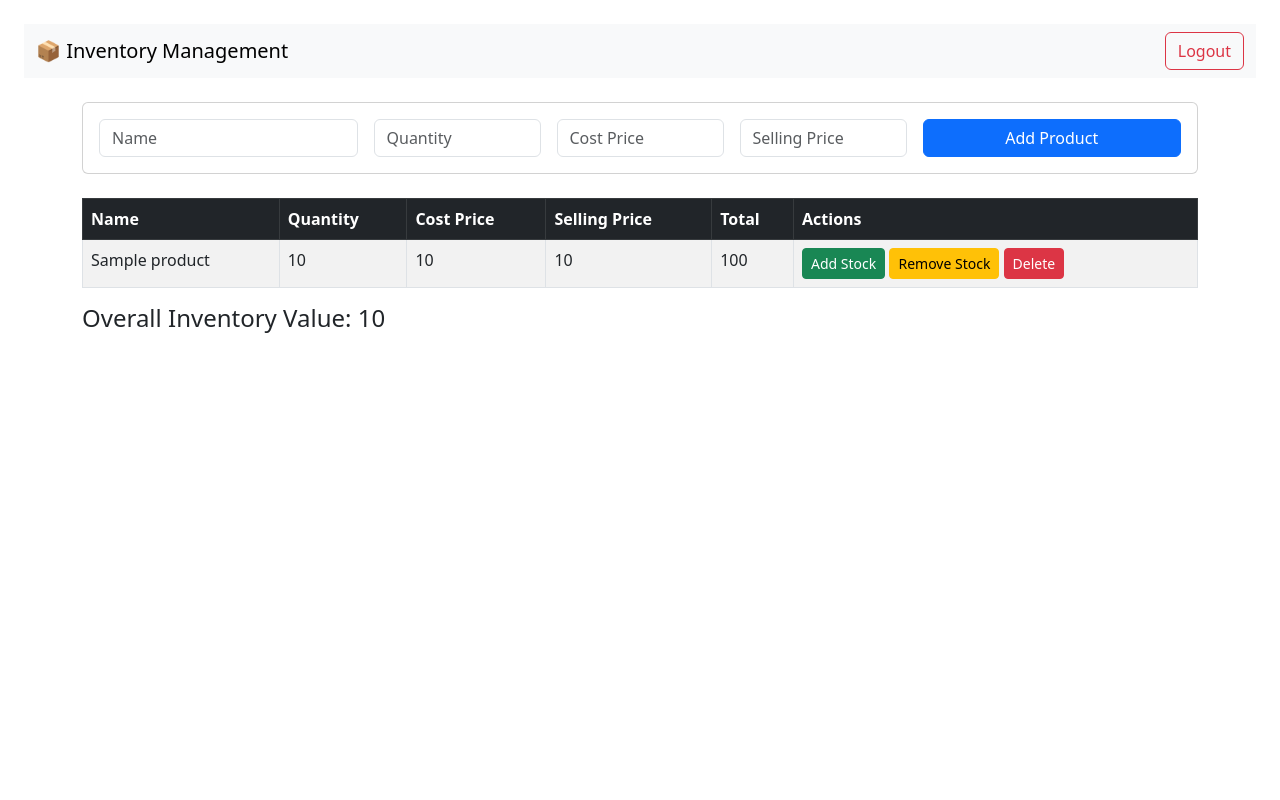
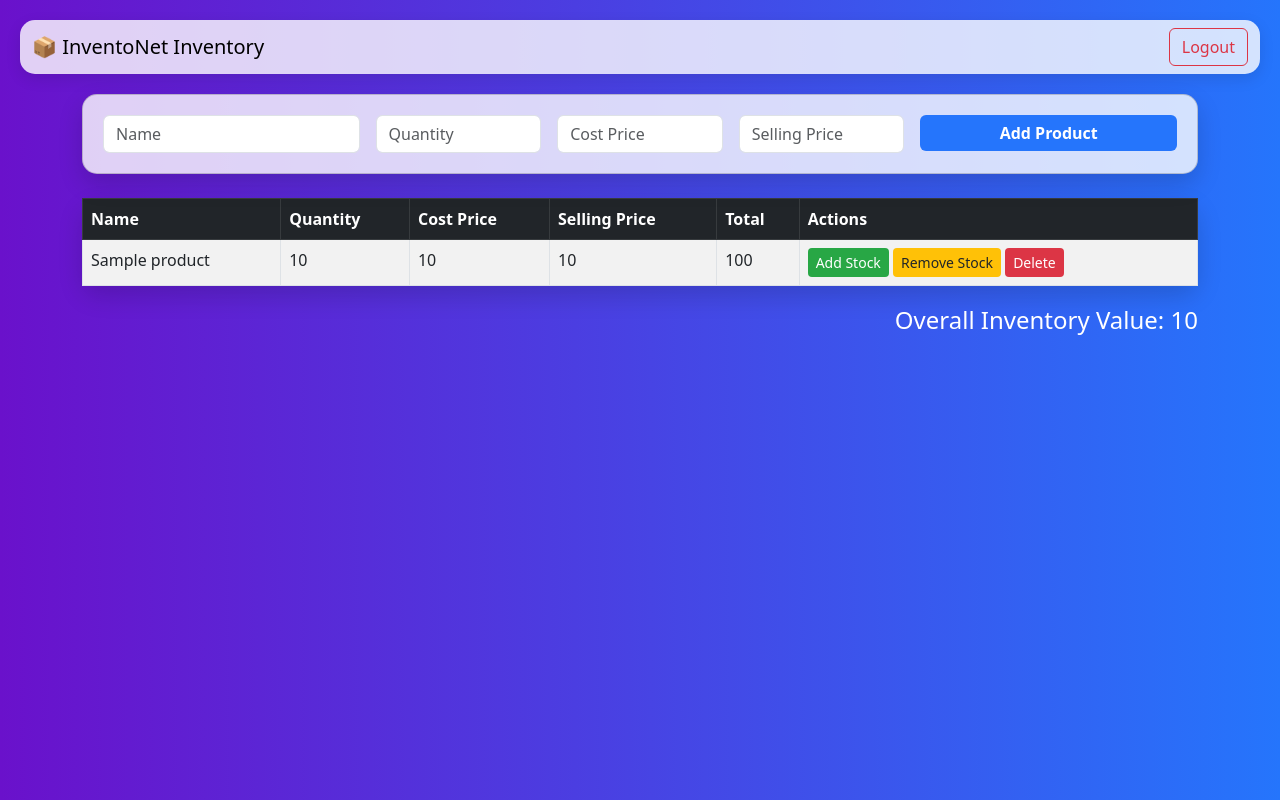
Before and after one commit to codecosmos18/InventoNet, a Flask app: template templates/inventory.html in a window 1280 px wide. Run offline with Flask 3, Linux system fonts and the light colour scheme; the template is opened without the code that fills it: most values are stand-ins (such as "Sample title", 1, 10 or a date in 2020).

Commit message:
Update inventory.html

```diff
--- a/templates/inventory.html
+++ b/templates/inventory.html
@@ -2,15 +2,76 @@
 <html lang="en">
 <head>
     <meta charset="UTF-8">
-    <title>Inventory Management</title>
+    <title>InventoNet - Inventory Management</title>
     <link href="https://cdn.jsdelivr.net/npm/bootstrap@5.3.0/dist/css/bootstrap.min.css" rel="stylesheet">
+    <style>
+        body {
+            background: linear-gradient(to right, #6a11cb, #2575fc);
+            min-height: 100vh;
+            padding: 20px;
+            color: #333;
+        }
+        .navbar, .card, .table {
+            border-radius: 15px;
+        }
+        .navbar {
+            background-color: #ffffffcc !important;
+            box-shadow: 0 5px 15px rgba(0,0,0,0.1);
+            margin-bottom: 20px;
+        }
+        .card {
+            background-color: #ffffffcc;
+            padding: 20px;
+            box-shadow: 0 10px 25px rgba(0,0,0,0.15);
+        }
+        .btn-primary {
+            background: #2575fc;
+            border: none;
+            font-weight: 600;
+        }
+        .btn-primary:hover {
+            background: #6a11cb;
+        }
+        .btn-success {
+            background: #28a745;
+            border: none;
+        }
+        .btn-success:hover {
+            background: #1e7e34;
+        }
+        .btn-warning {
+            background: #ffc107;
+            border: none;
+            color: #212529;
+        }
+        .btn-warning:hover {
+            background: #e0a800;
+            color: #212529;
+        }
+        .btn-danger {
+            background: #dc3545;
+            border: none;
+        }
+        .btn-danger:hover {
+            background: #bd2130;
+        }
+        table {
+            background-color: #ffffffcc;
+            box-shadow: 0 10px 25px rgba(0,0,0,0.15);
+        }
+        h4 {
+            color: #fff;
+            text-align: right;
+            margin-top: 20px;
+        }
+    </style>
 </head>
-<body class="p-4">
+<body>
 
 <!-- Navbar with Logout -->
-<nav class="navbar navbar-expand-lg navbar-light bg-light mb-4">
+<nav class="navbar navbar-expand-lg">
   <div class="container-fluid">
-    <span class="navbar-brand mb-0 h1">📦 Inventory Management</span>
+    <span class="navbar-brand mb-0 h1">📦 InventoNet Inventory</span>
     <div class="d-flex ms-auto">
       <a href="{{ url_for('logout') }}" class="btn btn-outline-danger">Logout</a>
     </div>
@@ -19,7 +80,7 @@
 
 <div class="container">
     <!-- Add Product Form -->
-    <div class="card mb-4 p-3">
+    <div class="card mb-4">
         <form method="POST" class="row g-3">
             <div class="col-md-3">
                 <input type="text" name="name" class="form-control" placeholder="Name" required>
@@ -60,13 +121,10 @@
                 <td>{{ p.SellingPrice }}</td>
                 <td>{{ p.Quantity * p.CostPrice }}</td>
                 <td>
-                    <!-- Add Stock Button -->
                     <button class="btn btn-success btn-sm" data-bs-toggle="modal" data-bs-target="#stockModal"
                         onclick="setStockModal({{ p.Id }}, '{{ p.Name }}', 'add')">Add Stock</button>
-                    <!-- Remove Stock Button -->
                     <button class="btn btn-warning btn-sm" data-bs-toggle="modal" data-bs-target="#stockModal"
                         onclick="setStockModal({{ p.Id }}, '{{ p.Name }}', 'remove')">Remove Stock</button>
-                    <!-- Delete -->
                     <a href="?action=delete&id={{ p.Id }}" class="btn btn-danger btn-sm">Delete</a>
                 </td>
             </tr>
```
